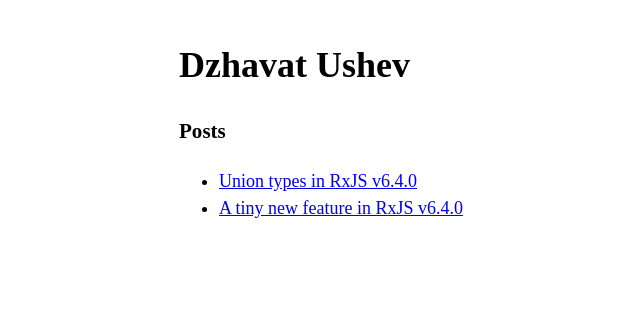
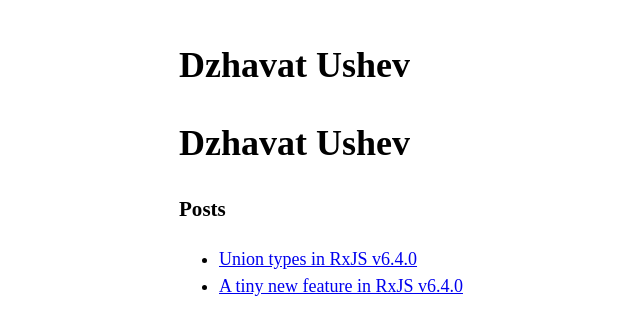
Before and after one commit to dzhavat/dzhavat.github.io, a Jekyll site: the page built from index.md, in a window 1280 px wide. Shown: the top 335 px of the page, without its empty margins (128-768 px from the left). Built offline with Jekyll 4.4.1, drawn with Linux system fonts in a browser that asks for light colours; our own code applies the rules of GitHub Pages for plain Markdown files.

Commit message:
Update default.html

```diff
--- a/_layouts/default.html
+++ b/_layouts/default.html
@@ -9,6 +9,10 @@
     <link href="/assets/css/custom.css" rel="stylesheet">
   </head>
   <body>
+    <header>
+      <h1>Dzhavat Ushev</h1>
+    </header>
+
     <main>
       {{ content }}
     </main>
```
